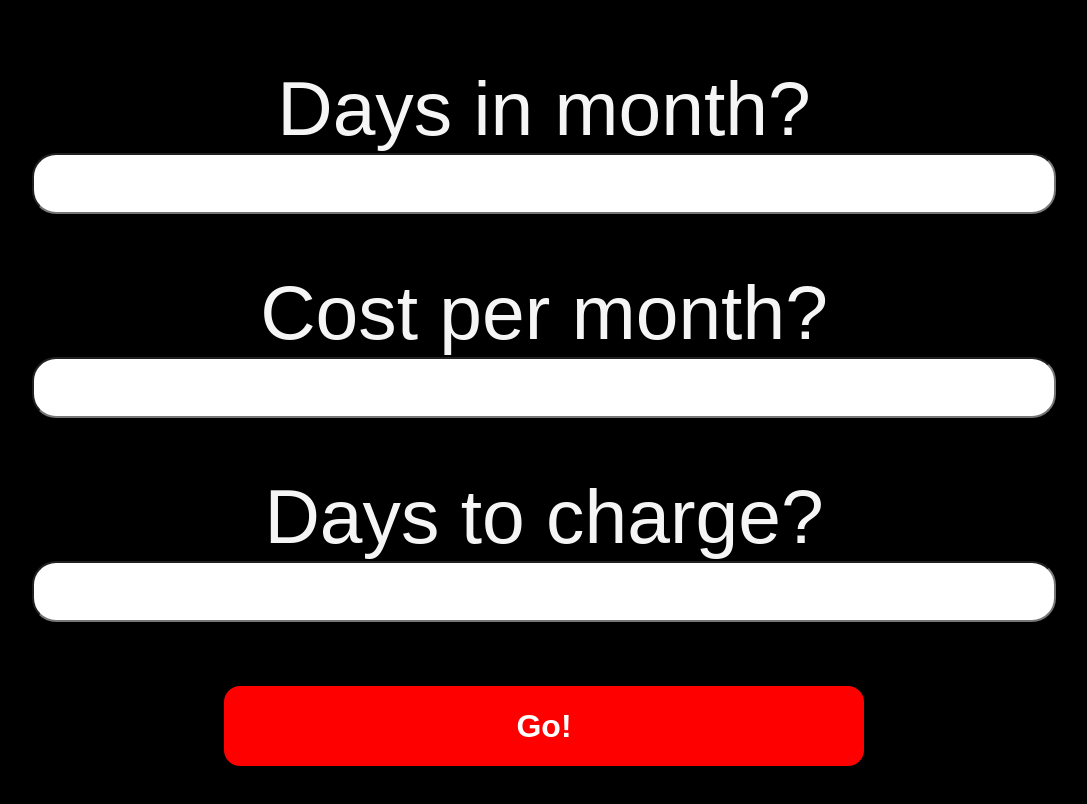
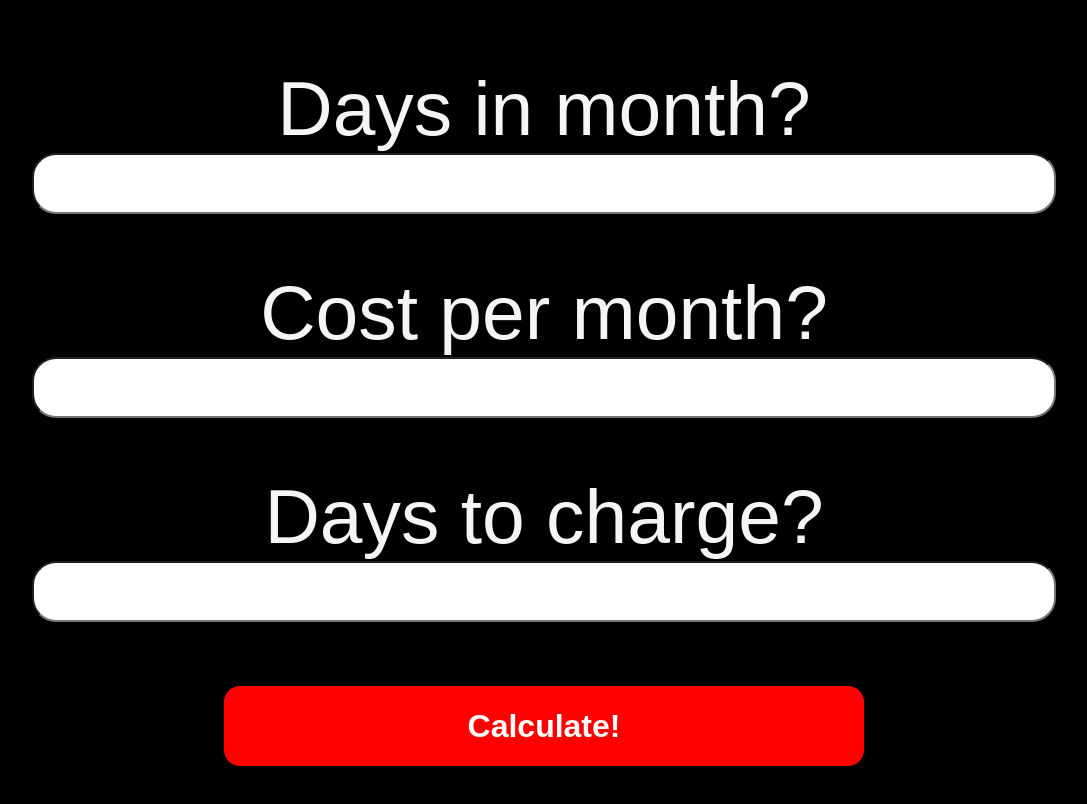
Before and after one commit to Lee0ec/perDayCost, a plain HTML site: page index.html in a window 1280 px wide. Shown: the whole page, without its empty margins (96-1183 px from the left). Drawn offline with Linux system fonts and the light colour scheme.

Commit message:
correct the name

```diff
--- a/index.html
+++ b/index.html
@@ -19,7 +19,7 @@
 
 
 
-                <button id="go">Go!</button>
+                <button id="go">Calculate!</button>
             </form>
 
             <div id="output"></div>
```
